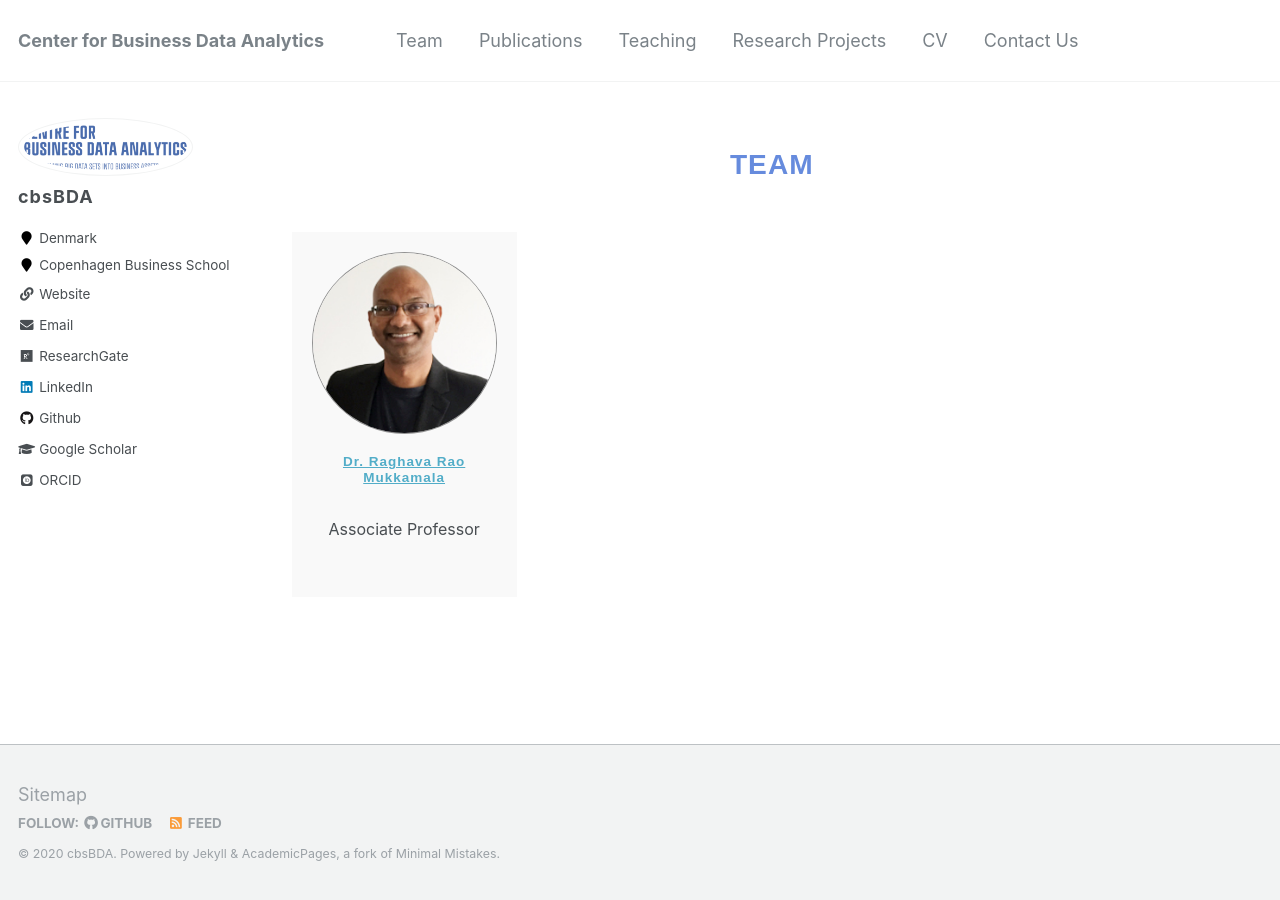
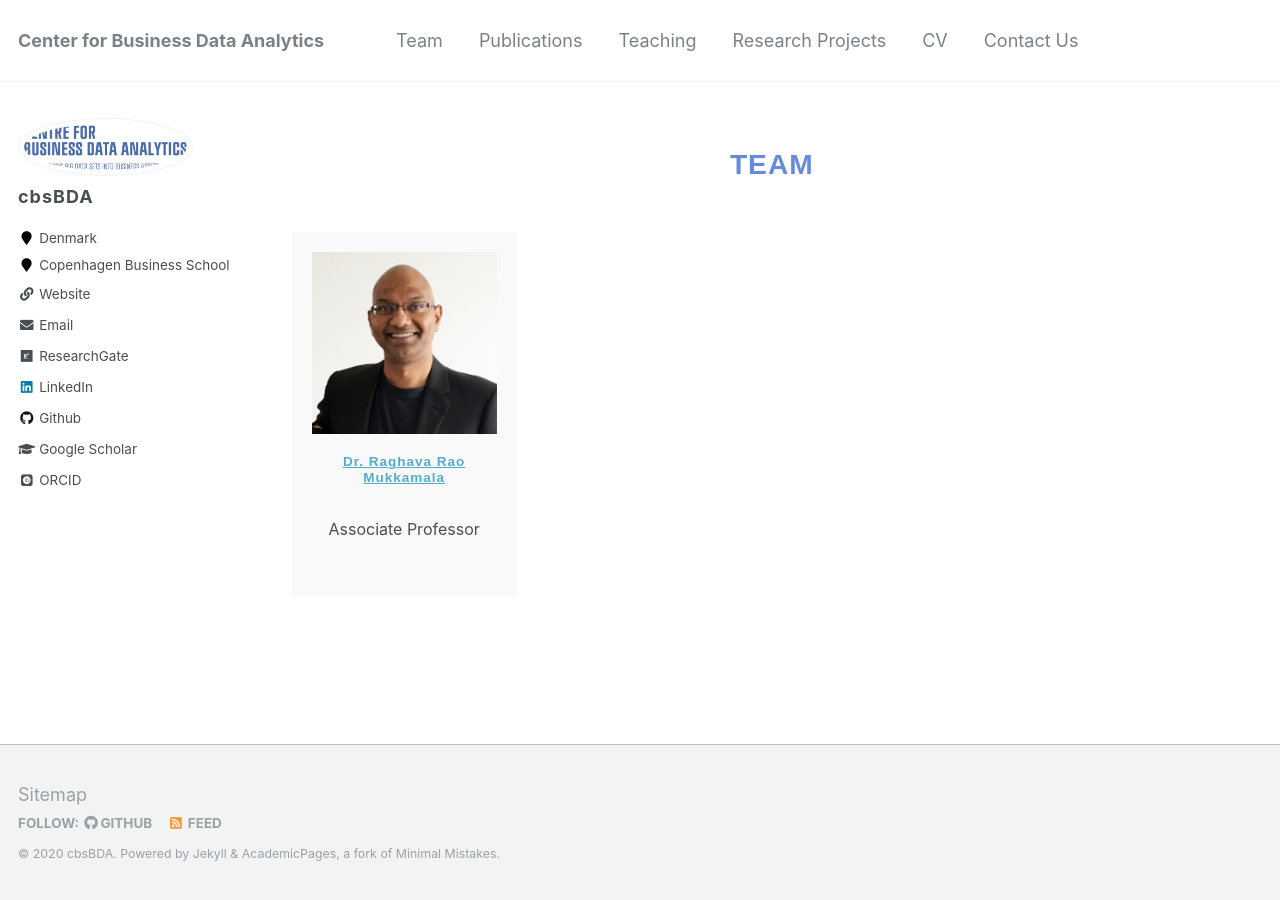
Before and after one commit to cbsBDA/cbsBDA-homepage, a Jekyll site: the page built from _pages/team.md, in a window 1280 px wide. Built offline with Jekyll 4.4.1, drawn with Linux system fonts in a browser that asks for light colours; some web fonts are replaced.

Commit message:
Update _custom.scss

```diff
--- a/_sass/_custom.scss
+++ b/_sass/_custom.scss
@@ -19,6 +19,20 @@ a:hover, a:focus {
 .text-center {
     text-align: center;
 }
+.table-bordered {
+    border: 1px solid #ddd;
+}
+.img-circle {
+    border-radius: 50%;
+}
+.img-responsive {
+    display: block;
+    height: auto;
+    max-width: 100%;
+}
+img {
+    vertical-align: middle;
+}
 // Nave style
 .masthead__menu-item:hover{
   background: #4967aa;
@@ -34,11 +48,6 @@ a:hover, a:focus {
   margin-bottom: 50px;
   text-transform: uppercase;
   color: #668bdd;
-}
-.avatar img{
-  border-radius: 50%;
-  border: 1px solid #929292;
-  width:100%;
 }
 .team h5 {
     margin-bottom: 10px;
```
